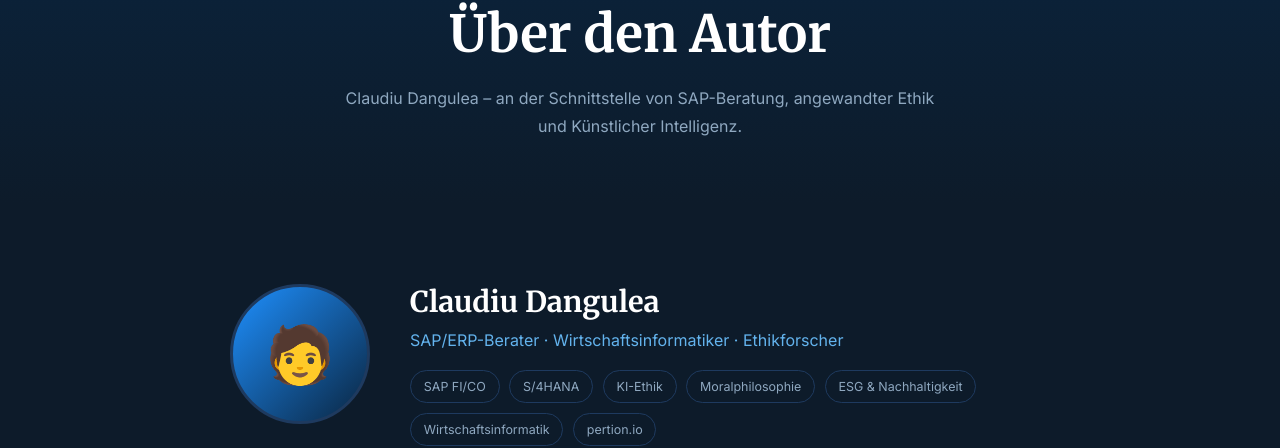
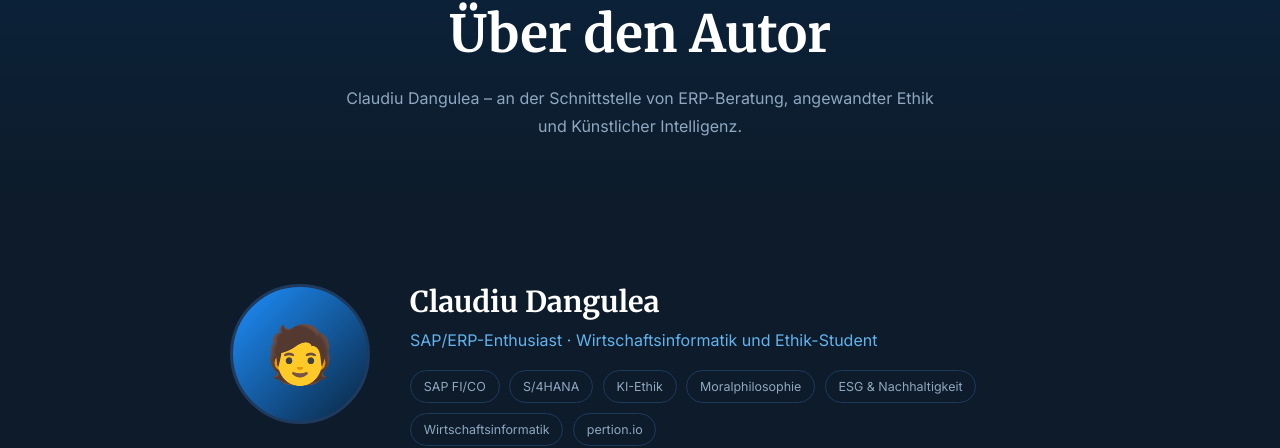
Before and after one commit to intiequals1/pertion, a plain HTML site: page autor.html in a window 1280 px wide. Shown: the part 127-575 px from the top of the page. Drawn offline with Linux system fonts and the light colour scheme.

Commit message:
Update author description and subtitle in autor.html

```diff
--- a/autor.html
+++ b/autor.html
@@ -82,7 +82,7 @@
 <div class="page-hero">
   <div class="container">
     <h1>Über den Autor</h1>
-    <p>Claudiu Dangulea – an der Schnittstelle von SAP-Beratung, angewandter Ethik und Künstlicher Intelligenz.</p>
+    <p>Claudiu Dangulea – an der Schnittstelle von ERP-Beratung, angewandter Ethik und Künstlicher Intelligenz.</p>
   </div>
 </div>
 
@@ -94,7 +94,7 @@
         <div class="author-avatar-large">&#129489;</div>
         <div class="author-meta">
           <h1>Claudiu Dangulea</h1>
-          <p class="subtitle">SAP/ERP-Berater &middot; Wirtschaftsinformatiker &middot; Ethikforscher</p>
+          <p class="subtitle">SAP/ERP-Enthusiast &middot; Wirtschaftsinformatik und Ethik-Student</p>
           <div class="author-tags">
             <span class="author-tag">SAP FI/CO</span>
             <span class="author-tag">S/4HANA</span>
```
